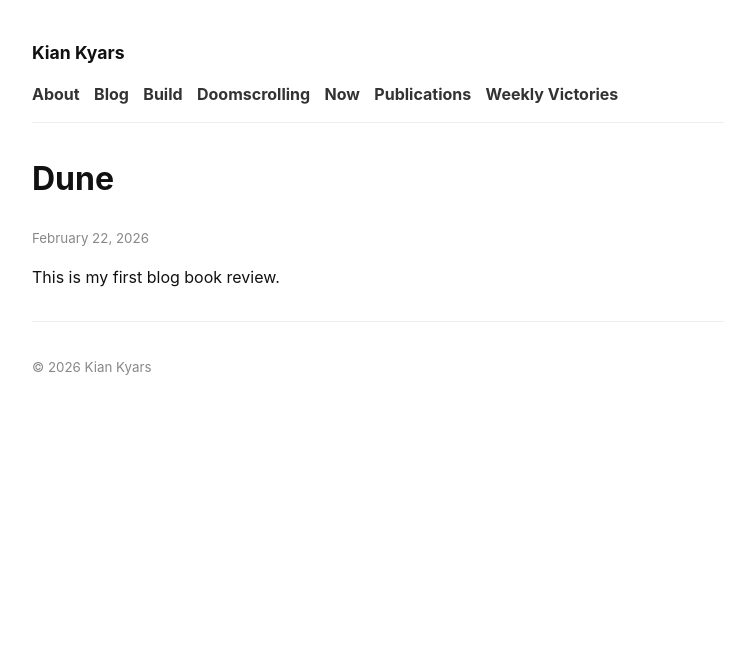
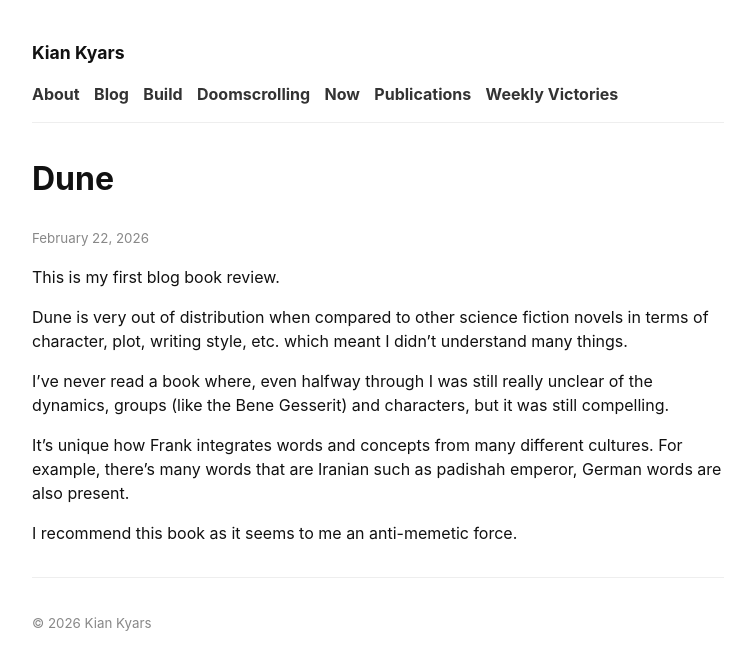
Before and after one commit to kiankyars/kiankyars.github.io, a Jekyll site: the page built from _posts/blog/2026-02-22-dune.md, in a window 1280 px wide. Shown: the top 670 px of the page, without its empty margins (262-1017 px from the left). Built offline with Jekyll 4.4.1, drawn with Linux system fonts in a browser that asks for light colours.

Commit message:
update dune and biomaxing

```diff
--- a/_posts/blog/2026-02-22-dune.md
+++ b/_posts/blog/2026-02-22-dune.md
@@ -6,3 +6,11 @@
 ---
 
 This is my first blog book review.
+
+Dune is very out of distribution when compared to other science fiction novels in terms of character, plot, writing style, etc. which meant I didn’t understand many things.
+
+I've never read a book where, even halfway through I was still really unclear of the dynamics, groups (like the Bene Gesserit) and characters, but it was still compelling.
+
+It's unique how Frank integrates words and concepts from many different cultures. For example, there's many words that are Iranian such as padishah emperor, German words are also present.
+
+I recommend this book as it seems to me an anti-memetic force.
```
Also changed, not shown: _posts/blog/2026-02-04-biomaxing.md (+3 -0 lines).
